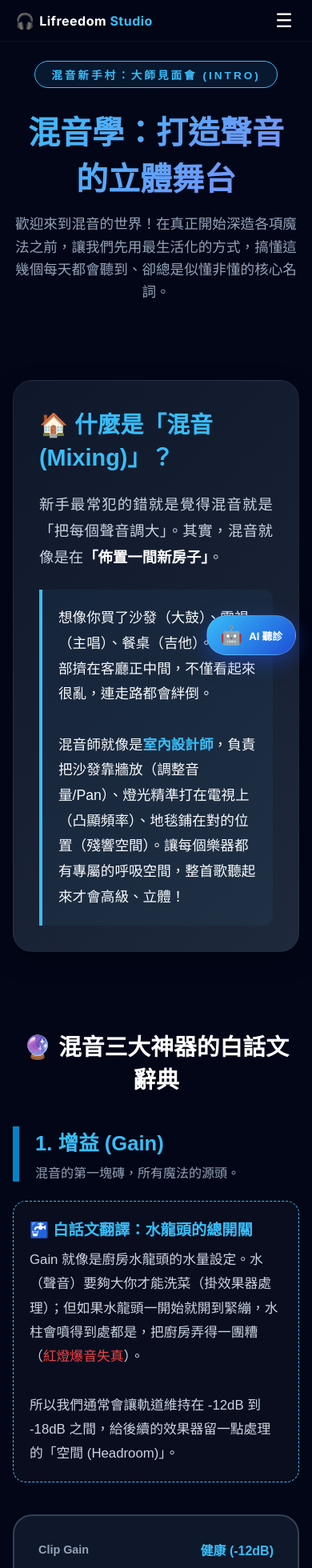
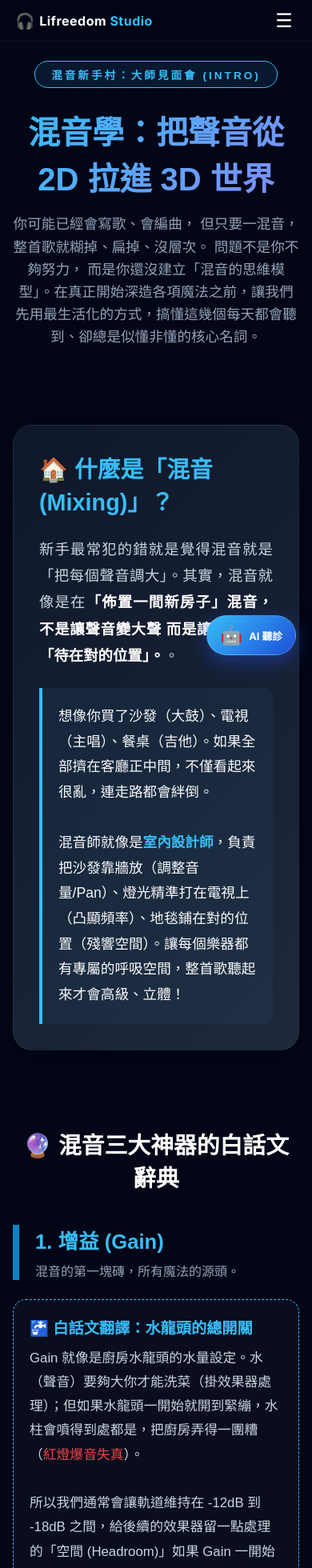
Before and after one commit to lifreedomstudio/lifreedom-studio, a Next.js app: page /courses/mixing/intro in a window 390 px wide. Shown: the top 1960 px of the page at 80% size. Built offline with nearby package versions, Linux system fonts and the light colour scheme.

Commit message:
Fix all mobile layouts and font sizes

```diff
--- a/src/app/courses/mixing/intro/page.tsx
+++ b/src/app/courses/mixing/intro/page.tsx
@@ -83,10 +83,13 @@ export default function MixingIntroduction() {
                         混音新手村：大師見面會 (INTRO)
                     </div>
                     <h1 style={{ fontSize: isMobile ? '2.5rem' : '4.5rem', fontWeight: '900', margin: '0 0 1rem 0', background: 'linear-gradient(135deg, #38bdf8, #818cf8)', WebkitBackgroundClip: 'text', WebkitTextFillColor: 'transparent' }}>
-                        混音學：打造聲音的立體舞台
+                        混音學：把聲音從 2D 拉進 3D 世界
                     </h1>
                     <p style={{ color: '#94a3b8', fontSize: '1.1rem', maxWidth: '700px', margin: '0 auto', lineHeight: '1.6' }}>
-                        歡迎來到混音的世界！在真正開始深造各項魔法之前，讓我們先用最生活化的方式，搞懂這幾個每天都會聽到、卻總是似懂非懂的核心名詞。
+                        你可能已經會寫歌、會編曲，
+                        但只要一混音，整首歌就糊掉、扁掉、沒層次。
+                        問題不是你不夠努力，
+                        而是你還沒建立「混音的思維模型」。在真正開始深造各項魔法之前，讓我們先用最生活化的方式，搞懂這幾個每天都會聽到、卻總是似懂非懂的核心名詞。
                     </p>
                 </header>
 
@@ -97,7 +100,8 @@ export default function MixingIntroduction() {
                             🏠 什麼是「混音 (Mixing)」？
                         </h2>
                         <p style={{ color: '#cbd5e1', lineHeight: '1.8', fontSize: '1.15rem', marginBottom: '1.5rem', textAlign: 'justify' }}>
-                            新手最常犯的錯就是覺得混音就是「把每個聲音調大」。其實，混音就像是在<strong style={{ color: '#fff' }}>「佈置一間新房子」</strong>。
+                            新手最常犯的錯就是覺得混音就是「把每個聲音調大」。其實，混音就像是在<strong style={{ color: '#fff' }}>「佈置一間新房子」混音，不是讓聲音變大聲
+                                而是讓每個聲音「待在對的位置」。</strong>。
                         </p>
                         <div style={{ background: 'rgba(56, 189, 248, 0.05)', borderLeft: '4px solid #38bdf8', padding: '20px', borderRadius: '0 12px 12px 0' }}>
                             <p style={{ color: '#f8fafc', lineHeight: '1.8', fontSize: '1.1rem', margin: 0 }}>
@@ -121,7 +125,8 @@ export default function MixingIntroduction() {
                             <h4 style={{ color: '#38bdf8', fontSize: '1.2rem', margin: '0 0 10px 0' }}>🚰 白話文翻譯：水龍頭的總開關</h4>
                             <p style={{ lineHeight: '1.8', color: '#cbd5e1', fontSize: '1.05rem', margin: 0 }}>
                                 Gain 就像是廚房水龍頭的水量設定。水（聲音）要夠大你才能洗菜（掛效果器處理）；但如果水龍頭一開始就開到緊繃，水柱會噴得到處都是，把廚房弄得一團糟（<span style={{ color: '#ef4444' }}>紅燈爆音失真</span>）。<br /><br />
-                                所以我們通常會讓軌道維持在 -12dB 到 -18dB 之間，給後續的效果器留一點處理的「空間 (Headroom)」。
+                                所以我們通常會讓軌道維持在 -12dB 到 -18dB 之間，給後續的效果器留一點處理的「空間 (Headroom)」如果 Gain 一開始就錯，
+                                後面所有 EQ、Compressor 都只是在補破洞。
                             </p>
                         </div>
                     </div>
@@ -145,7 +150,8 @@ export default function MixingIntroduction() {
                         <div style={{ background: 'rgba(16, 185, 129, 0.1)', border: '1px dashed #10b981', padding: '20px', borderRadius: '16px' }}>
                             <h4 style={{ color: '#10b981', fontSize: '1.2rem', margin: '0 0 10px 0' }}>👮 EQ：公寓社區主委</h4>
                             <p style={{ lineHeight: '1.8', color: '#cbd5e1', fontSize: '1.05rem', margin: 0 }}>
-                                EQ 就是這棟樓的主委。如果吉他手跑到地下室佔空間（低頻太多），主委就會用 EQ 把他趕回中間樓層；如果主唱覺得房間太暗，主委就幫他把頂樓窗戶打開（提亮高頻）。<strong style={{ color: '#fff' }}>嚴格管理每個人待在對的樓層！</strong>
+                                EQ 就是這棟樓的主委。如果吉他手跑到地下室佔空間（低頻太多），主委就會用 EQ 把他趕回中間樓層；如果主唱覺得房間太暗，主委就幫他把頂樓窗戶打開（提亮高頻）。<strong style={{ color: '#fff' }}>嚴格管理每個人待在對的樓層！EQ 的本質不是「讓聲音好聽」
+                                    而是「讓每個聲音有空間活下來」</strong>
                             </p>
                         </div>
                     </div>
@@ -161,7 +167,7 @@ export default function MixingIntroduction() {
 
                     <div style={{ background: 'linear-gradient(135deg, rgba(245,158,11,0.05), rgba(245,158,11,0.1))', padding: isMobile ? '20px' : '35px', borderRadius: '24px', border: '1px solid rgba(245, 158, 11, 0.3)' }}>
                         <h4 style={{ color: '#f59e0b', fontSize: '1.3rem', margin: '0 0 20px 0', display: 'flex', alignItems: 'center', gap: '10px' }}>
-                            <span style={{ fontSize: '1.8rem' }}>😡</span> 終極白話文：正在教訓你的老爸
+                            <span style={{ fontSize: '1.8rem' }}>😡</span> 這是最白話、但業界都在用的理解方式：正在教訓你的老爸
                         </h4>
                         <p style={{ color: '#cbd5e1', fontSize: '1.1rem', marginBottom: '20px' }}>把 Compressor 想像成一個脾氣暴躁，但為了你好而在管教你的老爸：</p>
 
@@ -175,10 +181,29 @@ export default function MixingIntroduction() {
                     </div>
                 </section>
 
-                {/* 下一章 CTA */}
+                {/* 下一章 CTA 與 成就回顧 */}
                 <section style={{ textAlign: 'center', padding: '5rem 0', borderTop: '1px solid rgba(255,255,255,0.1)' }}>
+
+                    {/* 🏆 新增：你現在已學會 (成就感區塊) */}
+                    <div style={{ background: 'rgba(16, 185, 129, 0.1)', border: '1px solid #10b981', borderRadius: '16px', padding: '2rem', maxWidth: '650px', margin: '0 auto 4rem auto', textAlign: 'left', boxShadow: '0 4px 20px rgba(16, 185, 129, 0.15)' }}>
+                        <h3 style={{ color: '#10b981', fontSize: '1.3rem', margin: '0 0 1.2rem 0', display: 'flex', alignItems: 'center', gap: '10px', fontWeight: 'bold' }}>
+                            <span style={{ fontSize: '1.5rem' }}>🏆</span> 你現在已學會：
+                        </h3>
+                        <ul style={{ color: '#cbd5e1', fontSize: '1.1rem', lineHeight: '2', margin: 0, paddingLeft: '20px', display: 'flex', flexDirection: 'column', gap: '8px' }}>
+                            <li>混音的本質不是變大聲，而是<strong style={{ color: '#fff' }}>分配專屬的呼吸空間</strong>。</li>
+                            <li><strong style={{ color: '#38bdf8' }}>Gain (增益)</strong>：水龍頭總開關，控制健康音量與 Headroom。</li>
+                            <li><strong style={{ color: '#10b981' }}>EQ (等化器)</strong>：大樓主委，嚴格管理頻率，解決樂器打架。</li>
+                            <li><strong style={{ color: '#f59e0b' }}>Compressor (壓縮器)</strong>：嚴厲老爸，控制聲音動態與力量。</li>
+                        </ul>
+                    </div>
+
                     <h2 style={{ fontSize: isMobile ? '1.8rem' : '2rem', marginBottom: '1.5rem', fontWeight: 'bold' }}>概念裝備完畢，準備進入實戰！</h2>
-                    <p style={{ color: '#94a3b8', fontSize: '1.1rem', marginBottom: '2.5rem' }}>現在你已經擁有了混音師的腦袋，讓我們打好混音的第一塊地基吧。</p>
+
+                    {/* 🎯 新增：痛點引導 CTA */}
+                    <p style={{ color: '#facc15', fontSize: '1.2rem', fontWeight: 'bold', marginBottom: '2rem', textShadow: '0 2px 10px rgba(250, 204, 21, 0.3)' }}>
+                        如果你現在混音常遇到「聲音一多就糊」，下一關會直接解決這個問題 👇
+                    </p>
+
                     <button
                         onClick={() => router.push('/courses/mixing/gain-staging-training')}
                         style={{
```
Also changed, not shown: src/app/page.tsx (+19 -7 lines).
